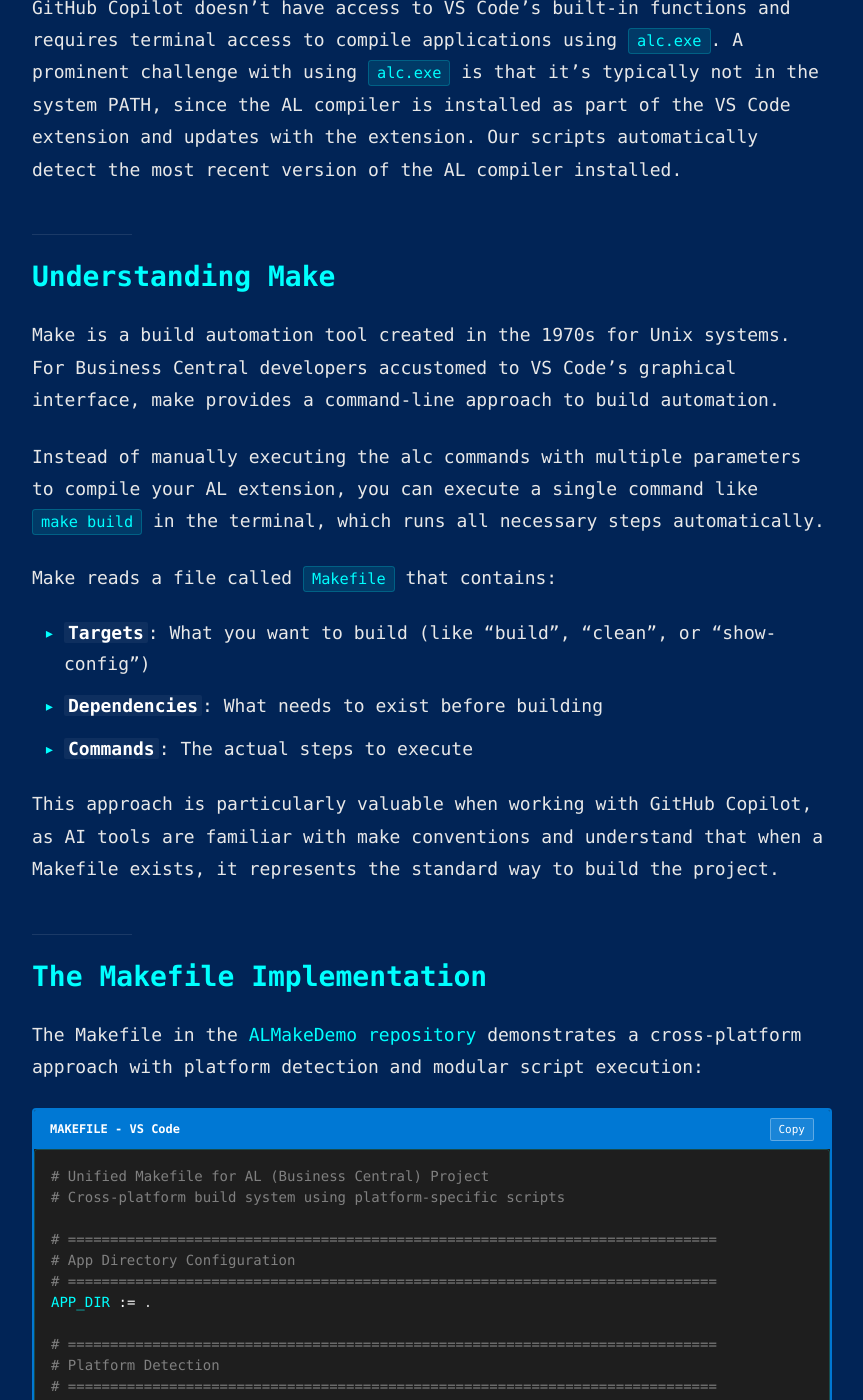
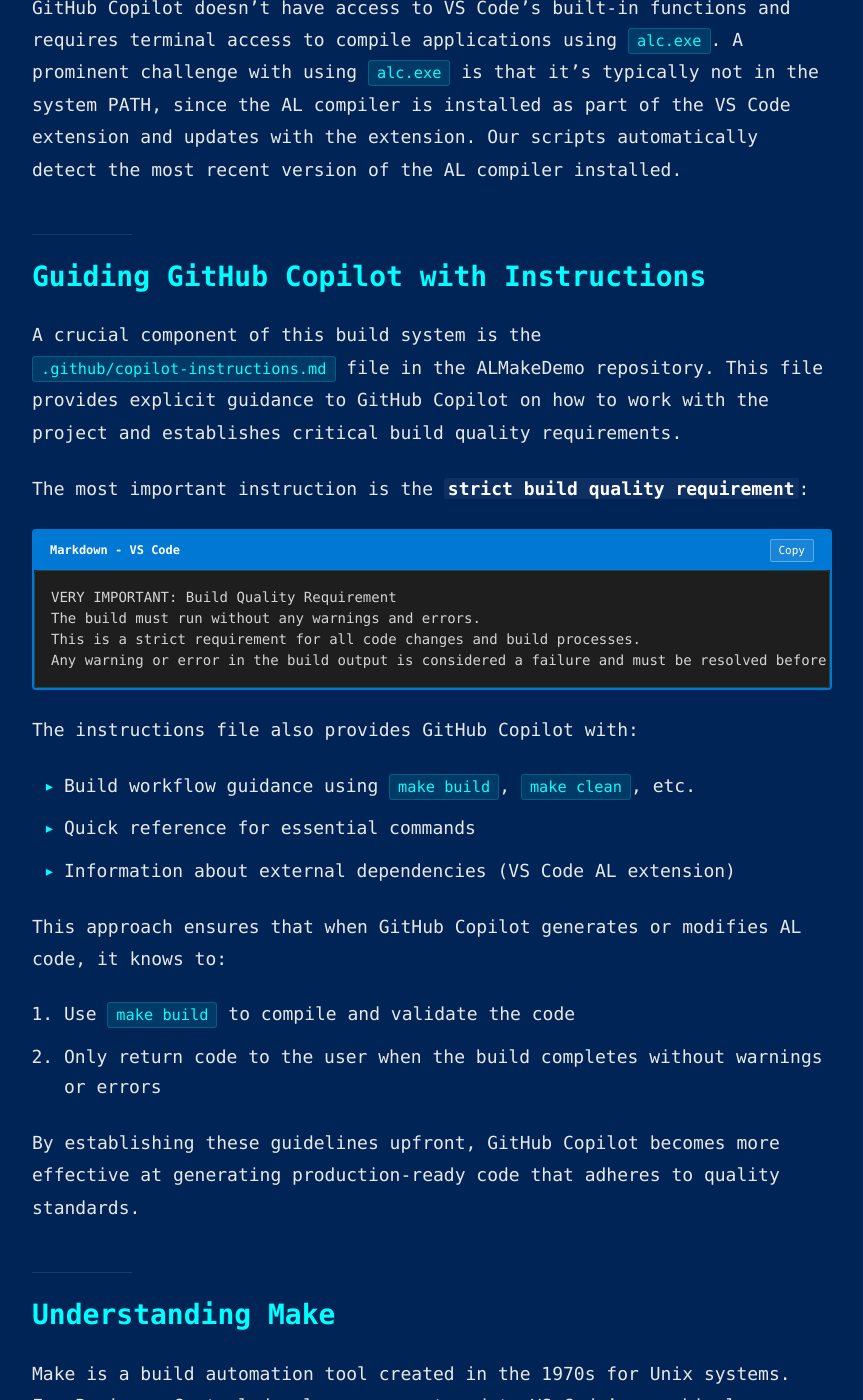
Before and after one commit to FBakkensen/FBakkensen.github.io, a Jekyll site: the page built from _posts/2025-07-24-cross-platform-al-build-automation-unified-makefile-and-modular-scripts.md, in a window 1280 px wide and 1400 px high, scrolled down 1127 px. Shown: the whole window, without its empty margins (208-1071 px from the left). Built offline with Jekyll 4.4.1, drawn with Linux system fonts in a browser that asks for light colours; some web fonts are replaced.

Commit message:
feat: add detailed guidance for GitHub Copilot in build automation instructions

````diff
--- a/_posts/2025-07-24-cross-platform-al-build-automation-unified-makefile-and-modular-scripts.md
+++ b/_posts/2025-07-24-cross-platform-al-build-automation-unified-makefile-and-modular-scripts.md
@@ -17,6 +17,30 @@
 By enabling GitHub Copilot to compile code and run analyzers through terminal commands, we provide it the capability to return validated code to users - code that actually compiles and generates no warnings from code analyzers.
 
 GitHub Copilot doesn't have access to VS Code's built-in functions and requires terminal access to compile applications using `alc.exe`. A prominent challenge with using `alc.exe` is that it's typically not in the system PATH, since the AL compiler is installed as part of the VS Code extension and updates with the extension. Our scripts automatically detect the most recent version of the AL compiler installed.
+
+## Guiding GitHub Copilot with Instructions
+
+A crucial component of this build system is the `.github/copilot-instructions.md` file in the ALMakeDemo repository. This file provides explicit guidance to GitHub Copilot on how to work with the project and establishes critical build quality requirements.
+
+The most important instruction is the **strict build quality requirement**:
+
+```markdown
+VERY IMPORTANT: Build Quality Requirement
+The build must run without any warnings and errors.
+This is a strict requirement for all code changes and build processes.
+Any warning or error in the build output is considered a failure and must be resolved before proceeding.
+```
+
+The instructions file also provides GitHub Copilot with:
+- Build workflow guidance using `make build`, `make clean`, etc.
+- Quick reference for essential commands
+- Information about external dependencies (VS Code AL extension)
+
+This approach ensures that when GitHub Copilot generates or modifies AL code, it knows to:
+1. Use `make build` to compile and validate the code
+2. Only return code to the user when the build completes without warnings or errors
+
+By establishing these guidelines upfront, GitHub Copilot becomes more effective at generating production-ready code that adheres to quality standards.
 
 ## Understanding Make
 
````
